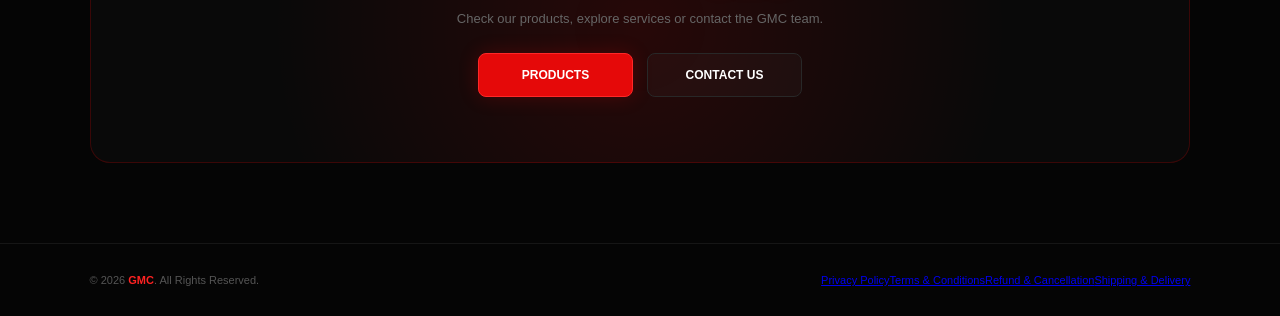
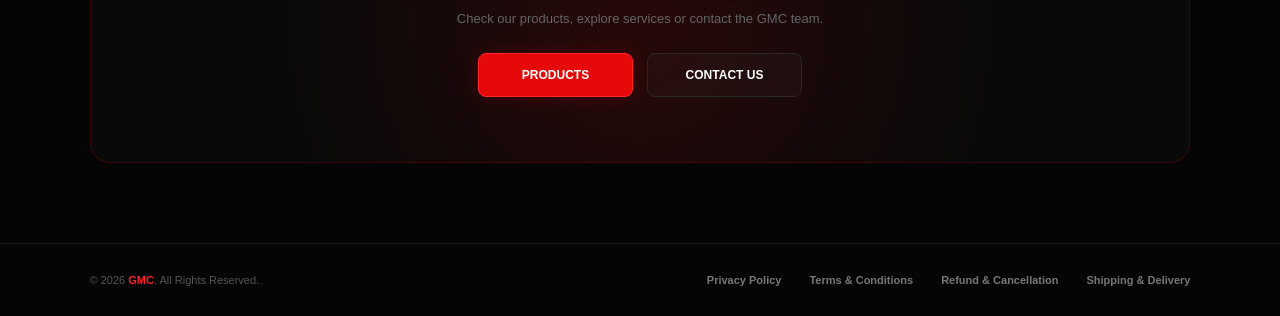
Before and after one commit to modpapai-cpu/GMC, a website: page first.html in a window 1280 px wide. Shown: the part 1481-1797 px from the top of the page. Drawn offline with Linux system fonts and the light colour scheme.

Commit message:
Add files via upload

```diff
--- a/first.html
+++ b/first.html
@@ -686,6 +686,26 @@
             font-size: 11px;
         }
 
+        footer .footer-links {
+            display: flex;
+            align-items: center;
+            justify-content: center;
+            gap: 10px 28px;
+            flex-wrap: wrap;
+            margin-left: 28px;
+        }
+
+        footer .footer-links a {
+            color: #777;
+            text-decoration: none;
+            font-weight: 700;
+            white-space: nowrap;
+        }
+
+        footer .footer-links a:hover {
+            color: #ff2929;
+        }
+
         footer strong {
             color: #ff2222;
         }
@@ -1092,3 +1112,10 @@
 
 </body>
 </html>
+
+<style>
+@media(max-width:700px){
+  footer{flex-direction:column;gap:12px;text-align:center;padding:24px 18px 28px;}
+  footer .footer-links{margin-left:0;gap:10px 22px;}
+}
+</style>
```
Also changed, not shown: contact.html (+1 -1 lines), product.html (+26 -0 lines).
